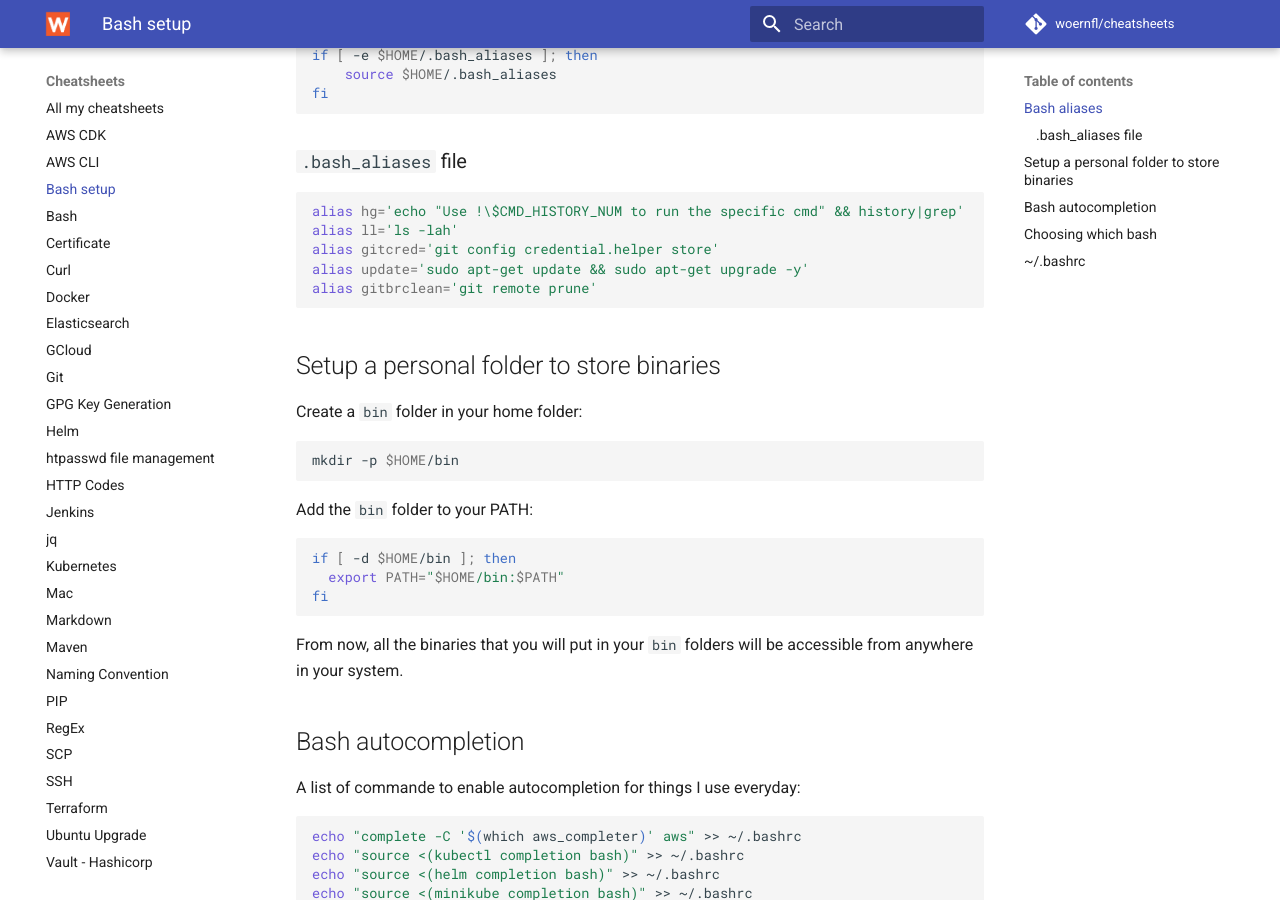
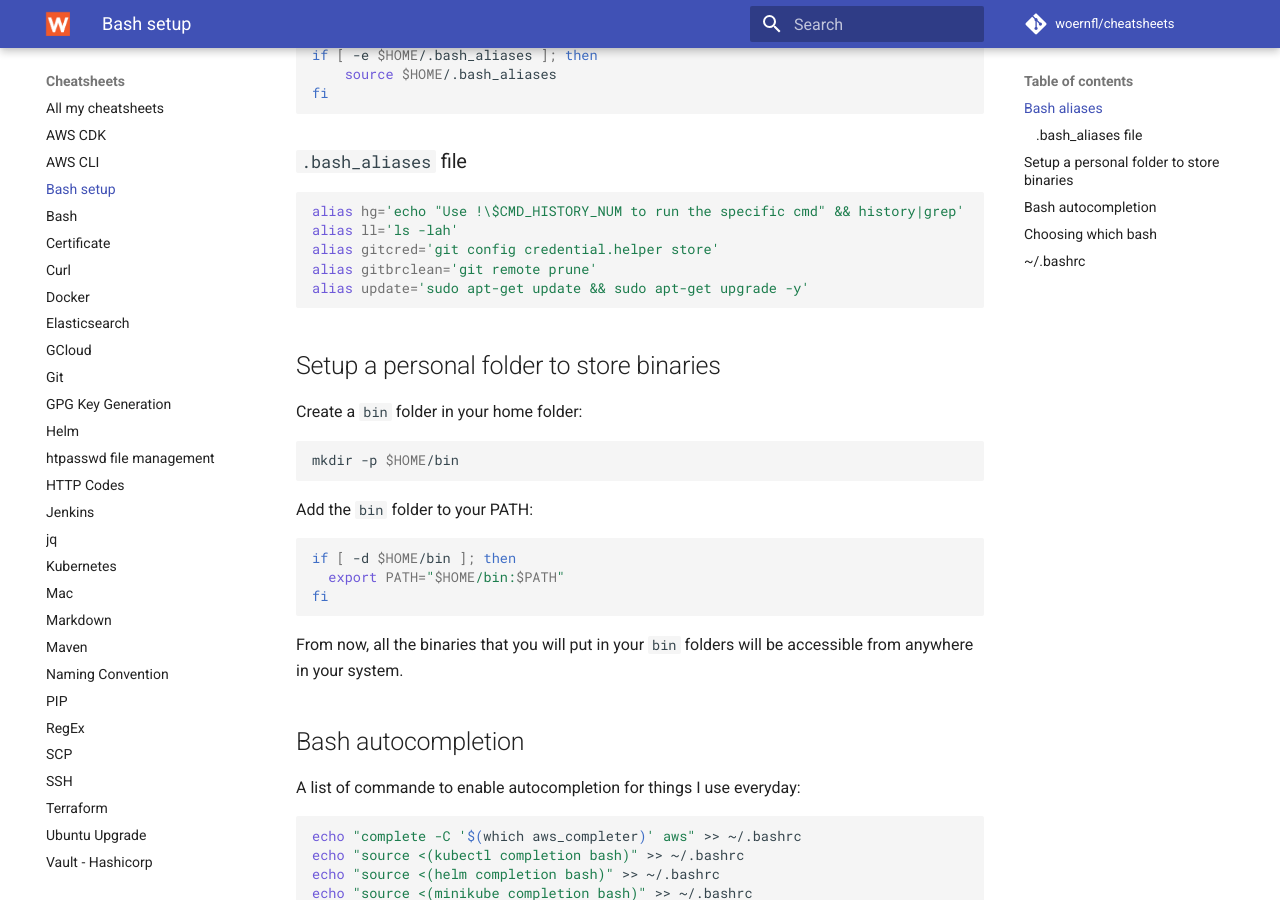
Before and after one commit to woernfl/cheatsheets, an MkDocs documentation site: the page built from docs/bash-setup.md, in a window 1280 px wide and 900 px high, scrolled down 334 px. Built offline with MkDocs 1.6.1 and Material for MkDocs 9.7.7, drawn with Linux system fonts in a browser that asks for light colours; comment, search, counter and statistics services are not loaded.

````diff
--- a/docs/bash-setup.md
+++ b/docs/bash-setup.md
@@ -22,8 +22,8 @@ fi
 alias hg='echo "Use !\$CMD_HISTORY_NUM to run the specific cmd" && history|grep'
 alias ll='ls -lah'
 alias gitcred='git config credential.helper store'
+alias gitbrclean='git remote prune'
 alias update='sudo apt-get update && sudo apt-get upgrade -y'
-alias gitbrclean='git remote prune'
 ```
 
 ## Setup a personal folder to store binaries
````
